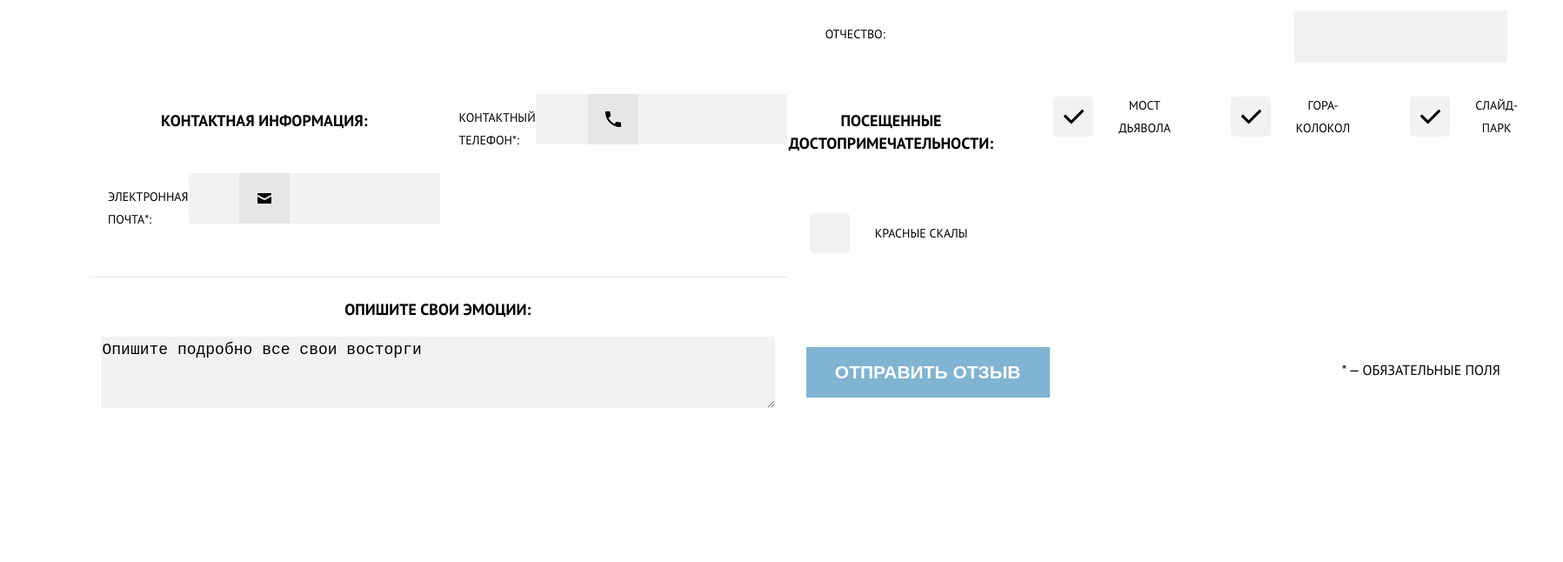
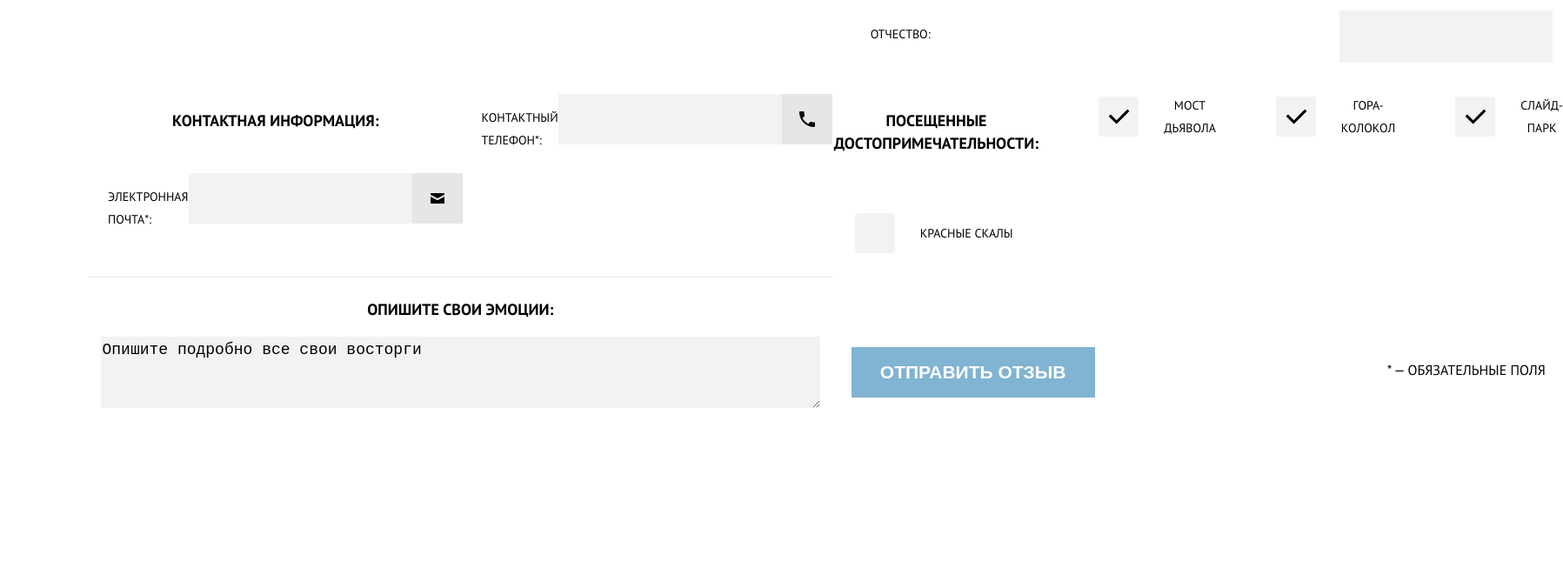
Before and after one commit to Metla31/1863297-sedona-24, a website: page source/form.html in a window 1280 px wide. Shown: the part 886-1532 px from the top of the page at 87% size, 1797 px wide, since content can reach past the window. Drawn offline with nearby package versions, Linux system fonts and the light colour scheme; files that its build step writes are made by us from their sources.

Commit message:
правки

```diff
--- a/source/form.html
+++ b/source/form.html
@@ -81,13 +81,17 @@
             <p class="info-contacts__header">Контактная информация:</p>
             <label class="info-contacts__label" for="tel-number">
               <p class="info-contacts__notification">Контактный телефон*:</p>
-              <input class="info-contacts__input info-contacts__input--telmunber" type="tel" maxlength="15" id="tel-number" name="Номер телефона">
-              <span class="info-contacts__tel-ico"></span>
+              <div class="info-contacts__container">
+                <input class="info-contacts__input" type="tel" maxlength="15" id="tel-number" name="Номер телефона">
+                <span class="info-contacts__tel-ico"></span>
+              </div>
             </label>
             <label class="info-contacts__label" for="email">
               <p class="info-contacts__notification">Электронная почта*:</p>
-              <input class="info-contacts__input info-contacts__input--email" type="email" id="email" name="Электронная почта">
-              <span class="info-contacts__email-ico"></span>
+              <div class="info-contacts__container">
+                <input class="info-contacts__input" type="email" id="email" name="Электронная почта">
+                <span class="info-contacts__email-ico"></span>
+              </div>
             </label>
           </fieldset>
           <fieldset class="form__info-impression info-impression">
--- a/source/less/blocks/info-contacts.less
+++ b/source/less/blocks/info-contacts.less
@@ -23,28 +23,30 @@
   text-transform: uppercase;
 }
 
+.info-contacts__container {
+  margin: 0 auto;
+  display: flex;
+  align-items: center;
+  width: 280px;
+  height: 58px;
+}
+
 .info-contacts__input {
   display: block;
   margin: 0 auto;
-  min-width: 264px;
+  width: 222px;
   height: 58px;
   padding: 0;
   font-weight: bold;
   font-size: 18px;
   line-height: 26px;
   text-align: left;
-  padding-left: 25px;
   text-transform: uppercase;
   border: 0;
   background-color: @gray95;
 }
 
-.info-contacts__input--telmunber {
-  position: relative;
-}
-
 .info-contacts__tel-ico {
-  position: absolute;
   display: block;
   width: 58px;
   height: 58px;
@@ -54,12 +56,7 @@
   background-color: @hex2;
 }
 
-.info-contacts__input--email {
-  position: relative;
-}
-
 .info-contacts__email-ico {
-  position: absolute;
   display: block;
   width: 58px;
   height: 58px;
@@ -82,8 +79,12 @@
     margin-left: 22px;
   }
 
+  .info-contacts__container {
+    width: 648px;
+  }
+
   .info-contacts__input {
-    width: 100%;
+    width: 590px;
   }
 }
 
@@ -109,7 +110,11 @@
     margin-left: 22px;
   }
 
+  .info-contacts__container {
+    width: 315px;
+  }
+
   .info-contacts__input {
-    width: 100%;
+    width: 257px;
   }
 }
```
